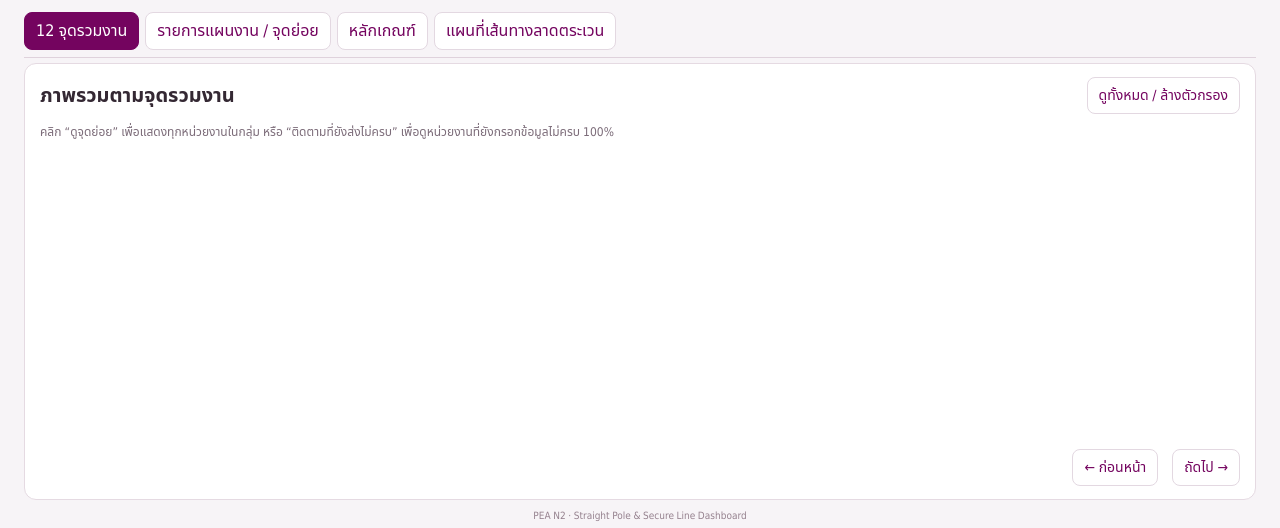
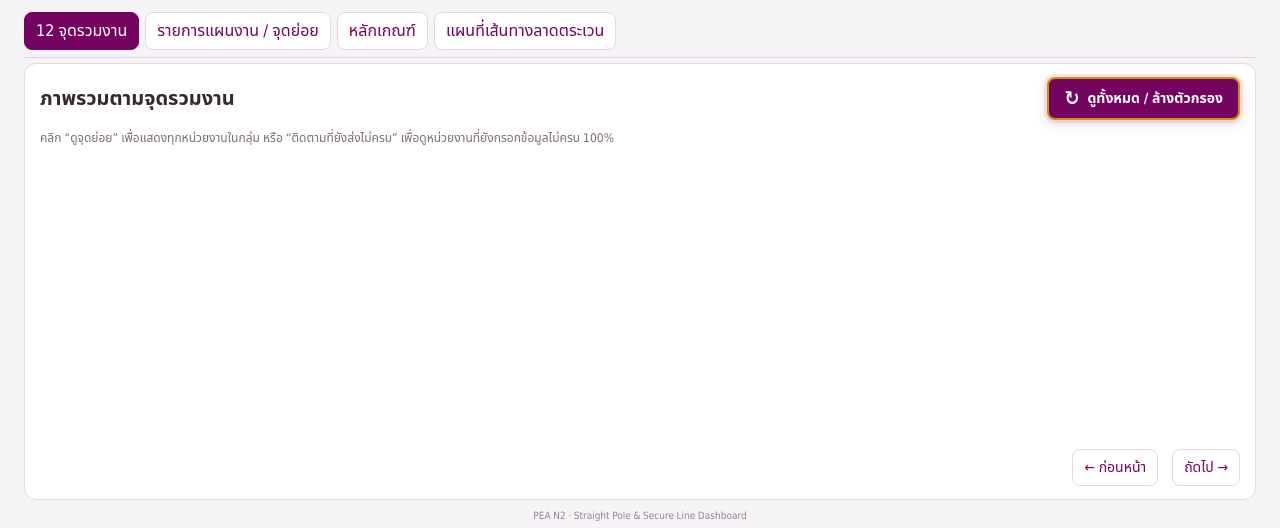
Before and after one commit to PEA-N2-DSMS/Dashboard-Straight-pole-taut-cable, a plain HTML site: page index.html in a window 1280 px wide. Shown: the part 272-800 px from the top of the page. Drawn offline with Linux system fonts and the light colour scheme.

Commit message:
Highlight reset filters button with purple fill, gold border and subtle glow

```diff
--- a/index.html
+++ b/index.html
@@ -25,6 +25,16 @@
 #mapPanel:not([hidden]){position:fixed;inset:0;z-index:2000;border:0;border-radius:0;background:#fff}
 #mapPanel .map-back{position:absolute;top:12px;left:50%;transform:translateX(-50%);z-index:2100;background:#74045f;color:#fff;box-shadow:0 2px 10px #0003;font-size:13px}
 @media(max-width:700px){#mapPanel .map-back{top:auto;bottom:12px}}
+
+/* Highlight the reset control without shifting nearby content. */
+#reset{position:relative;display:inline-flex;align-items:center;gap:8px;padding:9px 15px;background:#74045f;color:#fff;border:2px solid #c7911b;font-weight:700;box-shadow:0 3px 10px #74045f26;animation:resetGlow 3s ease-in-out infinite}
+#reset .reset-icon{display:inline-block;font-size:20px;line-height:1;transition:transform .3s ease}
+#reset:hover{background:#900775;border-color:#e0b84d;box-shadow:0 4px 14px #74045f40}
+#reset:hover .reset-icon{transform:rotate(-35deg)}
+#reset:active{transform:scale(.97)}
+#reset:focus-visible{outline:3px solid #c7911b;outline-offset:3px;animation:none}
+@keyframes resetGlow{0%,100%{box-shadow:0 3px 10px #74045f26,0 0 0 0 #c7911b00}50%{box-shadow:0 3px 12px #74045f33,0 0 0 4px #c7911b30}}
+@media(prefers-reduced-motion:reduce){#reset{animation:none}#reset .reset-icon{transition:none}}
 </style></head><body>
 <header><div class="brand"><div class="logo emblem"><img src="assets/pea-emblem.svg" width="58" height="58" alt="ตราการไฟฟ้าส่วนภูมิภาค"></div><div><div class="eyebrow">การไฟฟ้าส่วนภูมิภาค เขต 2 (ภาคเหนือ)</div><h1>เสาตรง สายมั่นคง</h1></div></div><div class="actions"><a class="button" href="https://docs.google.com/spreadsheets/d/1Am1dLRE4o1UoCGm01wMSrtXiJC8DGSMW5NmWV97sGSw/edit" target="_blank" rel="noopener">เปิด Google Sheets ↗</a><button class="primary" id="refresh">↻ อัปเดตข้อมูล</button></div></header>
 <main><div class="intro"><div><div class="eyebrow">WORK PLAN / 2570</div><h2>ติดตามแผนงานปี 2570</h2><p class="muted">ติดตามการส่งแผนของทุกหน่วยงาน · เลือกจุดรวมงานเพื่อดูจุดย่อยที่ยังไม่ส่ง</p></div><div class="muted" id="updated">กำลังเชื่อมต่อข้อมูล…</div></div>
@@ -38,7 +48,7 @@
 <button class="card metric" data-view="ptOnly"><span>มี PT · ยังไม่มีเลขบันทึก</span><strong id="ptOnly">—</strong><small>แผน · คลิกดูรายละเอียด</small></button>
 </section><p class="muted" id="coverage"></p><p class="muted" id="planMeta"></p>
 <dialog id="workDialog"><div class="bottom"><h2 id="workTitle"></h2><button id="closeWork" aria-label="ปิดรายละเอียดงาน">ปิด ✕</button></div><div id="workBody"></div></dialog><dialog id="detailDialog"><div class="bottom"><h2 id="detailTitle"></h2><button id="closeDetail" aria-label="ปิดรายละเอียด">ปิด ✕</button></div><p class="muted" id="detailNote"></p><div class="tablewrap" id="detailBody"></div><div class="bottom"><span id="detailCount" class="muted"></span><div class="pagebuttons"><button id="detailPrev">← ก่อนหน้า</button><button id="detailNext">ถัดไป →</button></div></div></dialog>
-<nav class="workspace-nav" role="tablist" aria-label="มุมมอง Dashboard"><button role="tab" id="tab-groups" aria-selected="true" aria-controls="groupPanel" data-tab="groups">12 จุดรวมงาน</button><button role="tab" id="tab-plans" aria-selected="false" aria-controls="plansPanel" data-tab="plans">รายการแผนงาน / จุดย่อย</button><button role="tab" id="tab-criteria" aria-selected="false" aria-controls="criteriaPanel" data-tab="criteria">หลักเกณฑ์</button><button role="tab" id="tab-map" aria-selected="false" aria-controls="mapPanel" data-tab="map">แผนที่เส้นทางลาดตระเวน</button></nav><section class="panel" id="groupPanel" role="tabpanel" aria-labelledby="tab-groups"><div class="bottom" style="margin-top:0"><h2>ภาพรวมตามจุดรวมงาน</h2><button id="reset">ดูทั้งหมด / ล้างตัวกรอง</button></div><p class="muted">คลิก “ดูจุดย่อย” เพื่อแสดงทุกหน่วยงานในกลุ่ม หรือ “ติดตามที่ยังส่งไม่ครบ” เพื่อดูหน่วยงานที่ยังกรอกข้อมูลไม่ครบ 100%</p><div id="groups" class="groupgrid"></div><div id="groupPager"><button id="groupPrev">← ก่อนหน้า</button><span id="groupPageText" class="muted"></span><button id="groupNext">ถัดไป →</button></div></section>
+<nav class="workspace-nav" role="tablist" aria-label="มุมมอง Dashboard"><button role="tab" id="tab-groups" aria-selected="true" aria-controls="groupPanel" data-tab="groups">12 จุดรวมงาน</button><button role="tab" id="tab-plans" aria-selected="false" aria-controls="plansPanel" data-tab="plans">รายการแผนงาน / จุดย่อย</button><button role="tab" id="tab-criteria" aria-selected="false" aria-controls="criteriaPanel" data-tab="criteria">หลักเกณฑ์</button><button role="tab" id="tab-map" aria-selected="false" aria-controls="mapPanel" data-tab="map">แผนที่เส้นทางลาดตระเวน</button></nav><section class="panel" id="groupPanel" role="tabpanel" aria-labelledby="tab-groups"><div class="bottom" style="margin-top:0"><h2>ภาพรวมตามจุดรวมงาน</h2><button id="reset" title="แสดงทุกจุดรวมงานและล้างตัวกรองทั้งหมด"><span class="reset-icon" aria-hidden="true">↻</span>ดูทั้งหมด / ล้างตัวกรอง</button></div><p class="muted">คลิก “ดูจุดย่อย” เพื่อแสดงทุกหน่วยงานในกลุ่ม หรือ “ติดตามที่ยังส่งไม่ครบ” เพื่อดูหน่วยงานที่ยังกรอกข้อมูลไม่ครบ 100%</p><div id="groups" class="groupgrid"></div><div id="groupPager"><button id="groupPrev">← ก่อนหน้า</button><span id="groupPageText" class="muted"></span><button id="groupNext">ถัดไป →</button></div></section>
 <section class="panel" id="mapPanel" role="tabpanel" aria-labelledby="tab-map" hidden style="padding:0;overflow:hidden"><button class="map-back" onclick="switchTab('groups')">← กลับ Dashboard</button><iframe title="แผนที่เส้นทางลาดตระเวน 61 งาน" data-src="routes.html?v=20261116-fullscreen" style="width:100%;height:100%;flex:1;border:0;min-height:0"></iframe></section><section class="panel" id="plansPanel" role="tabpanel" aria-labelledby="tab-plans" hidden><h2>รายการทุกหน่วยงานและแผนงาน</h2><div class="filters"><label>ค้นหางาน / การไฟฟ้า / PT / การแก้ไข<input id="search" type="search" placeholder="พิมพ์ค้นหาได้ทันที…"></label><label>จุดรวมงาน<select id="group"><option value="">ทั้งหมด</option></select></label><label>จุดย่อย / การไฟฟ้า<select id="office"><option value="">ทั้งหมด</option></select></label><label>สถานะงาน PT<select id="status"><option value="">ทั้งหมด</option></select></label><label>รายการที่แสดง<select id="mode"><option value="all">ทั้งหมด รวมที่ยังไม่ส่ง</option><option value="empty">ยังส่งไม่ครบ</option><option value="submitted">หน่วยงานที่ส่งครบ 100%</option><option value="plans">เฉพาะรายการแผนที่ได้รับ</option></select></label></div>
 <div class="tablewrap"><table><thead><tr><th>การไฟฟ้า</th><th>เลขที่บันทึก</th><th>เลขใบงาน PT</th><th>ชื่องาน</th><th>จุดรวมงาน</th><th>ความครบถ้วนของแผน</th><th>สถานะงาน PT</th><th>ระยะทาง</th><th>การแก้ไข</th></tr></thead><tbody id="rows"><tr><td colspan="9">กำลังโหลด…</td></tr></tbody></table></div>
 <div class="bottom"><span id="count" class="muted"></span><div class="pagebuttons"><button id="prev" aria-label="หน้าก่อน">← ก่อนหน้า</button><button id="next">ถัดไป →</button></div></div></section>
```
